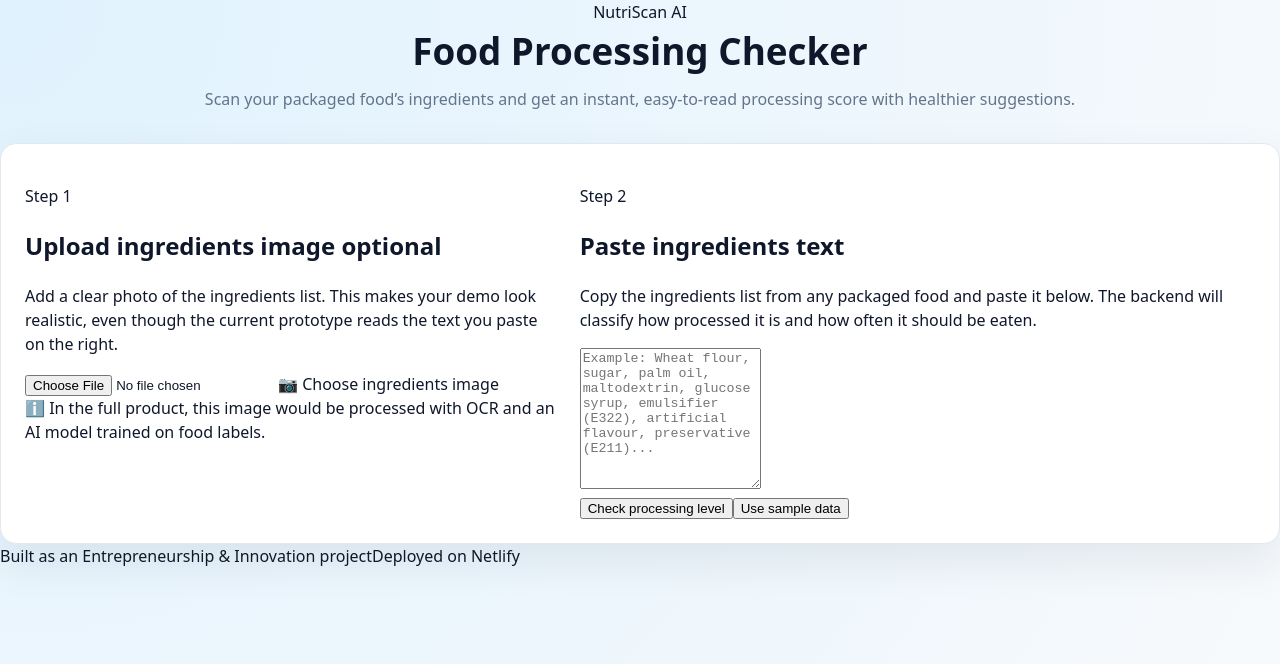
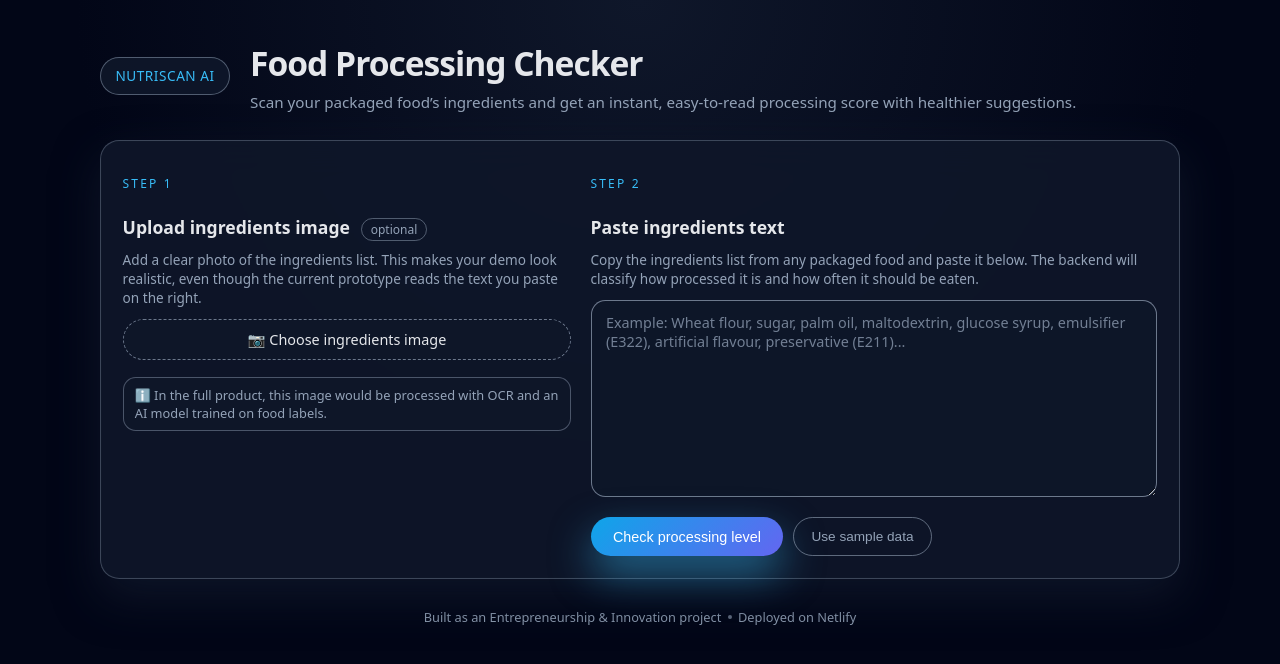
Before and after one commit to Yadnyesh20/Food, a React (Vite) app: page / in a window 1280 px wide. Shown: the top 664 px of the page. Built offline with nearby package versions, Linux system fonts and the light colour scheme.

Commit message:
Update index.css

```diff
--- a/src/index.css
+++ b/src/index.css
@@ -1,59 +1,444 @@
 :root {
-  font-family: system-ui, -apple-system, BlinkMacSystemFont, "Segoe UI", sans-serif;
-  line-height: 1.5;
-  color: #0f172a;
-  background-color: #f1f5f9;
+  --bg: #020617;
+  --bg-soft: #02091d;
+  --card-bg: rgba(15, 23, 42, 0.9);
+  --accent: #38bdf8;
+  --accent-soft: rgba(56, 189, 248, 0.12);
+  --accent-strong: #0ea5e9;
+  --text-main: #e5e7eb;
+  --text-muted: #94a3b8;
+  --border-subtle: rgba(148, 163, 184, 0.3);
+  --error: #f97373;
+  --high: #f97316;
+  --medium: #eab308;
+  --low: #22c55e;
+}
+
+*,
+*::before,
+*::after {
+  box-sizing: border-box;
+}
+
+html,
+body {
+  margin: 0;
+  padding: 0;
+  font-family: system-ui, -apple-system, BlinkMacSystemFont, "SF Pro Text", "Segoe UI", sans-serif;
+  background: radial-gradient(circle at top, #0f172a, #020617 55%);
+  color: var(--text-main);
 }
 
 body {
-  margin: 0;
   min-height: 100vh;
-  background: radial-gradient(circle at top left, #e0f2fe, #f8fafc);
 }
 
-.app-root {
-  max-width: 1100px;
+.page {
+  position: relative;
+  min-height: 100vh;
+  padding: 2.5rem 1.25rem 3.5rem;
+  max-width: 1120px;
   margin: 0 auto;
-  padding: 2rem 1.5rem 4rem;
 }
 
+/* Soft blob gradient background */
+.gradient-bg {
+  position: fixed;
+  inset: 0;
+  background:
+    radial-gradient(circle at top left, rgba(56, 189, 248, 0.22), transparent 55%),
+    radial-gradient(circle at bottom right, rgba(94, 234, 212, 0.18), transparent 55%);
+  opacity: 0.9;
+  pointer-events: none;
+  z-index: -1;
+}
+
+/* HEADER */
+
 .app-header {
-  text-align: center;
-  margin-bottom: 2rem;
+  display: flex;
+  gap: 1.25rem;
+  align-items: center;
+  margin-bottom: 1.75rem;
+}
+
+.logo-chip {
+  flex-shrink: 0;
+  padding: 0.55rem 0.9rem;
+  border-radius: 999px;
+  background: rgba(15, 23, 42, 0.92);
+  border: 1px solid rgba(148, 163, 184, 0.5);
+  font-size: 0.85rem;
+  letter-spacing: 0.04em;
+  text-transform: uppercase;
+  color: var(--accent);
 }
 
 .app-header h1 {
-  margin: 0;
-  font-size: 2.3rem;
+  margin: 0 0 0.35rem;
+  font-size: 2.1rem;
   font-weight: 700;
+  letter-spacing: -0.03em;
 }
 
 .subtitle {
-  margin-top: 0.5rem;
-  color: #64748b;
+  margin: 0;
+  color: var(--text-muted);
+  font-size: 0.95rem;
+}
+
+/* MAIN LAYOUT */
+
+.app-main {
+  display: flex;
+  flex-direction: column;
+  gap: 1.4rem;
 }
 
 .card {
-  background: white;
-  border-radius: 1rem;
-  padding: 1.5rem;
-  box-shadow: 0 18px 45px rgba(15, 23, 42, 0.08);
-  border: 1px solid #e2e8f0;
+  position: relative;
+  background: var(--card-bg);
+  border-radius: 1.2rem;
+  padding: 1.4rem 1.35rem;
+  border: 1px solid rgba(148, 163, 184, 0.35);
+  box-shadow:
+    0 18px 45px rgba(15, 23, 42, 0.85),
+    0 0 0 1px rgba(15, 23, 42, 0.75) inset;
+  backdrop-filter: blur(18px);
 }
 
 .layout {
   display: grid;
-  gap: 1.5rem;
+  gap: 1.2rem;
 }
 
-@media (min-width: 900px) {
+@media (min-width: 880px) {
   .layout {
-    grid-template-columns: 1.1fr 1.4fr;
+    grid-template-columns: minmax(0, 0.95fr) minmax(0, 1.2fr);
   }
 }
 
-.error-text {
-  color: #dc2626;
+/* PANELS */
+
+.left-panel,
+.right-panel {
+  display: flex;
+  flex-direction: column;
+  gap: 0.7rem;
+}
+
+.step-label {
+  font-size: 0.75rem;
+  text-transform: uppercase;
+  letter-spacing: 0.18em;
+  color: var(--accent);
+}
+
+h2 {
+  margin: 0;
+  font-size: 1.1rem;
+}
+
+.optional-tag {
+  font-size: 0.75rem;
+  font-weight: 500;
+  margin-left: 0.4rem;
+  padding: 0.12rem 0.55rem;
+  border-radius: 999px;
+  border: 1px solid rgba(148, 163, 184, 0.5);
+  color: var(--text-muted);
+}
+
+.hint {
+  margin: 0;
+  font-size: 0.85rem;
+  color: var(--text-muted);
+}
+
+/* FILE UPLOAD */
+
+.file-upload {
+  display: inline-flex;
+  align-items: center;
+  justify-content: center;
+  padding: 0.65rem 1rem;
+  border-radius: 999px;
+  border: 1px dashed rgba(148, 163, 184, 0.7);
+  cursor: pointer;
   font-size: 0.9rem;
+  gap: 0.4rem;
+  color: var(--text-main);
+  background: rgba(15, 23, 42, 0.75);
+  transition: border-color 0.15s ease, background 0.15s ease, transform 0.08s ease, box-shadow 0.12s ease;
+}
+
+.file-upload input {
+  display: none;
+}
+
+.file-upload:hover {
+  border-color: var(--accent);
+  background: rgba(15, 23, 42, 0.95);
+  box-shadow: 0 12px 35px rgba(15, 23, 42, 0.9);
+  transform: translateY(-1px);
+}
+
+.image-preview {
+  margin-top: 0.75rem;
+}
+
+.preview-label {
+  margin: 0 0 0.4rem;
+  font-size: 0.8rem;
+  color: var(--text-muted);
+}
+
+.image-frame {
+  border-radius: 0.9rem;
+  overflow: hidden;
+  border: 1px solid var(--border-subtle);
+  background: rgba(15, 23, 42, 0.6);
+}
+
+.image-frame img {
+  width: 100%;
+  display: block;
+}
+
+/* INFO PILL */
+
+.info-pill {
+  margin-top: 0.35rem;
+  padding: 0.5rem 0.7rem;
+  border-radius: 0.8rem;
+  background: rgba(15, 23, 42, 0.9);
+  border: 1px solid rgba(148, 163, 184, 0.45);
+  font-size: 0.8rem;
+  color: var(--text-muted);
+}
+
+/* TEXTAREA + BUTTONS */
+
+.ingredients-input {
+  width: 100%;
+  border-radius: 0.9rem;
+  border: 1px solid rgba(148, 163, 184, 0.7);
+  padding: 0.75rem 0.9rem;
+  resize: vertical;
+  min-height: 150px;
+  font-size: 0.9rem;
+  font-family: inherit;
+  background-color: rgba(15, 23, 42, 0.85);
+  color: var(--text-main);
+  outline: none;
+  transition: border-color 0.12s ease, box-shadow 0.12s ease, background 0.15s ease;
+}
+
+.ingredients-input::placeholder {
+  color: rgba(148, 163, 184, 0.75);
+}
+
+.ingredients-input:focus {
+  border-color: var(--accent-strong);
+  background-color: rgba(15, 23, 42, 0.95);
+  box-shadow: 0 0 0 1px rgba(56, 189, 248, 0.4);
+}
+
+.button-row {
+  display: flex;
+  flex-wrap: wrap;
+  gap: 0.6rem;
   margin-top: 0.6rem;
 }
+
+.analyze-button {
+  border: none;
+  border-radius: 999px;
+  padding: 0.7rem 1.4rem;
+  background: linear-gradient(135deg, #0ea5e9, #6366f1);
+  color: white;
+  font-weight: 500;
+  cursor: pointer;
+  font-size: 0.9rem;
+  box-shadow: 0 18px 40px rgba(56, 189, 248, 0.5);
+  transition: transform 0.08s ease, box-shadow 0.08s ease, opacity 0.1s ease, filter 0.15s ease;
+}
+
+.analyze-button:hover {
+  transform: translateY(-1px);
+  box-shadow: 0 22px 55px rgba(56, 189, 248, 0.65);
+  filter: brightness(1.05);
+}
+
+.analyze-button:active {
+  transform: translateY(0);
+  box-shadow: 0 12px 25px rgba(56, 189, 248, 0.4);
+}
+
+.analyze-button:disabled {
+  opacity: 0.65;
+  cursor: default;
+  box-shadow: none;
+}
+
+.ghost-button {
+  border-radius: 999px;
+  border: 1px solid rgba(148, 163, 184, 0.6);
+  background: transparent;
+  color: var(--text-muted);
+  padding: 0.65rem 1.1rem;
+  font-size: 0.85rem;
+  cursor: pointer;
+  transition: background 0.15s ease, color 0.15s ease, border-color 0.15s ease;
+}
+
+.ghost-button:hover {
+  background: rgba(15, 23, 42, 0.9);
+  color: var(--text-main);
+  border-color: rgba(148, 163, 184, 0.9);
+}
+
+.error-text {
+  margin-top: 0.4rem;
+  font-size: 0.8rem;
+  color: var(--error);
+}
+
+/* RESULT CARD */
+
+.result-card {
+  margin-top: 0.1rem;
+}
+
+.result-header {
+  display: flex;
+  justify-content: space-between;
+  gap: 1rem;
+  align-items: center;
+  margin-bottom: 1rem;
+}
+
+.result-header h2 {
+  margin-bottom: 0.2rem;
+}
+
+.badge {
+  padding: 0.35rem 0.9rem;
+  border-radius: 999px;
+  font-size: 0.8rem;
+  font-weight: 600;
+  border: 1px solid transparent;
+}
+
+.badge-neutral {
+  background: rgba(15, 23, 42, 0.9);
+  border-color: rgba(148, 163, 184, 0.7);
+  color: var(--text-main);
+}
+
+.badge-high {
+  background: rgba(248, 113, 113, 0.16);
+  border-color: rgba(248, 113, 113, 0.7);
+  color: #fecaca;
+}
+
+.badge-medium {
+  background: rgba(250, 204, 21, 0.16);
+  border-color: rgba(250, 204, 21, 0.8);
+  color: #fef9c3;
+}
+
+.badge-low {
+  background: rgba(34, 197, 94, 0.16);
+  border-color: rgba(34, 197, 94, 0.8);
+  color: #bbf7d0;
+}
+
+.result-grid {
+  display: grid;
+  gap: 1rem;
+  margin-bottom: 1.1rem;
+}
+
+@media (min-width: 720px) {
+  .result-grid {
+    grid-template-columns: 1.1fr 1.1fr;
+  }
+}
+
+.result-block h3 {
+  margin: 0 0 0.3rem;
+  font-size: 0.95rem;
+}
+
+.result-text {
+  margin: 0;
+  font-size: 0.9rem;
+}
+
+.alt-list {
+  margin: 0.2rem 0 0;
+  padding-left: 1.05rem;
+  font-size: 0.9rem;
+}
+
+.tag-row {
+  display: flex;
+  flex-wrap: wrap;
+  gap: 0.4rem;
+  margin-bottom: 0.6rem;
+}
+
+.tag {
+  font-size: 0.75rem;
+  padding: 0.16rem 0.6rem;
+  border-radius: 999px;
+  border: 1px solid rgba(148, 163, 184, 0.65);
+  color: var(--text-muted);
+}
+
+.disclaimer {
+  margin: 0;
+  font-size: 0.8rem;
+  color: var(--text-muted);
+}
+
+/* FOOTER */
+
+.footer {
+  margin-top: 1.8rem;
+  font-size: 0.8rem;
+  color: var(--text-muted);
+  display: flex;
+  justify-content: center;
+  align-items: center;
+  gap: 0.4rem;
+}
+
+.dot {
+  width: 4px;
+  height: 4px;
+  border-radius: 999px;
+  background: rgba(148, 163, 184, 0.7);
+}
+
+/* SMALL SCREENS */
+
+@media (max-width: 640px) {
+  .page {
+    padding-top: 1.8rem;
+  }
+
+  .app-header {
+    flex-direction: column;
+    align-items: flex-start;
+  }
+
+  .app-header h1 {
+    font-size: 1.7rem;
+  }
+
+  .card {
+    padding: 1.15rem 1rem;
+  }
+}
```
